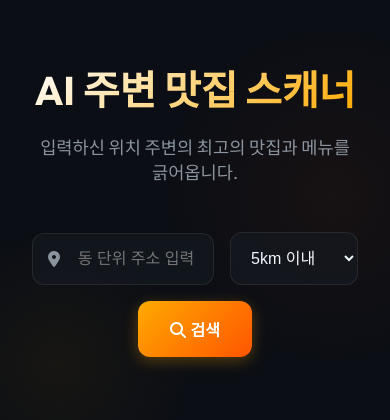
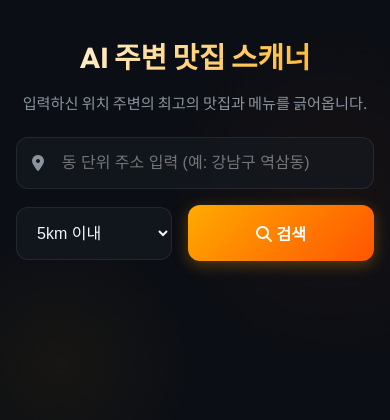
Before and after one commit to dorry114-collab/ai-workspace, a Flask app: page /restaurant in a window 390 px wide. Shown: the part 58-478 px from the top of the page. Run offline with Flask 3, Linux system fonts and the light colour scheme; some libraries are stand-ins or nearby versions; some web fonts are replaced.

Commit message:
Add files via upload

```diff
--- a/templates/restaurant.html
+++ b/templates/restaurant.html
@@ -384,6 +407,52 @@
             color: rgba(255, 255, 255, 0.1);
         }
 
+        /* Mobile Optimization */
+        @media (max-width: 768px) {
+            .container {
+                padding: 1rem;
+            }
+
+            h1 {
+                font-size: 1.8rem;
+            }
+
+            p.subtitle {
+                font-size: 0.95rem;
+                margin-bottom: 1.5rem;
+            }
+
+            .input-group {
+                max-width: 100%;
+                width: 100%;
+                flex: 100%;
+            }
+
+            select {
+                flex: 1;
+            }
+
+            button.search-btn {
+                flex: 1;
+            }
+
+            .controls-area {
+                flex-direction: column;
+                align-items: stretch;
+            }
+
+            .filter-tabs {
+                justify-content: center;
+            }
+
+            .sort-select {
+                width: 100%;
+            }
+
+            .results-grid {
+                grid-template-columns: 1fr;
+            }
+        }
     </style>
 </head>
 <body>
@@ -458,7 +534,7 @@
             hideError();
             showLoader();
             document.getElementById('resultsGrid').innerHTML = '';
-            document.getElementById('filterTabs').style.display = 'none';
+            document.getElementById('controlsArea').style.display = 'none';
             document.getElementById('emptyState').style.display = 'none';
 
             try {
@@ -493,11 +569,12 @@
         }
 
         function renderCards(category) {
+            currentCategory = category;
             const grid = document.getElementById('resultsGrid');
             grid.innerHTML = '';
 
-            const filtered = category === 'all'
-                ? allRestaurants
+            let filtered = category === 'all'
+                ? [...allRestaurants]
                 : allRestaurants.filter(r => r.category === category);
 
             if (filtered.length === 0) {
@@ -506,6 +583,20 @@
             }
 
             document.getElementById('emptyState').style.display = 'none';
+
+            // 정렬 로직 적용
+            const sortMode = document.getElementById('sortSelect').value;
+            if (sortMode === 'distance') {
+                filtered.sort((a, b) => a.distance - b.distance);
+            } else if (sortMode === 'rating') {
+                filtered.sort((a, b) => {
+                    const getVal = ratingStr => {
+                        if (ratingStr === 'N/A' || ratingStr === '평가 부족' || !ratingStr) return -1;
+                        return parseFloat(ratingStr) || -1;
+                    };
+                    return getVal(b.rating) - getVal(a.rating);
+                });
+            }
 
             filtered.forEach(r => {
                 const card = document.createElement('div');
```
Also changed, not shown: other parts of templates/restaurant.html (+34 -4 lines). Lines whose indentation alone changed are shown as unchanged.
